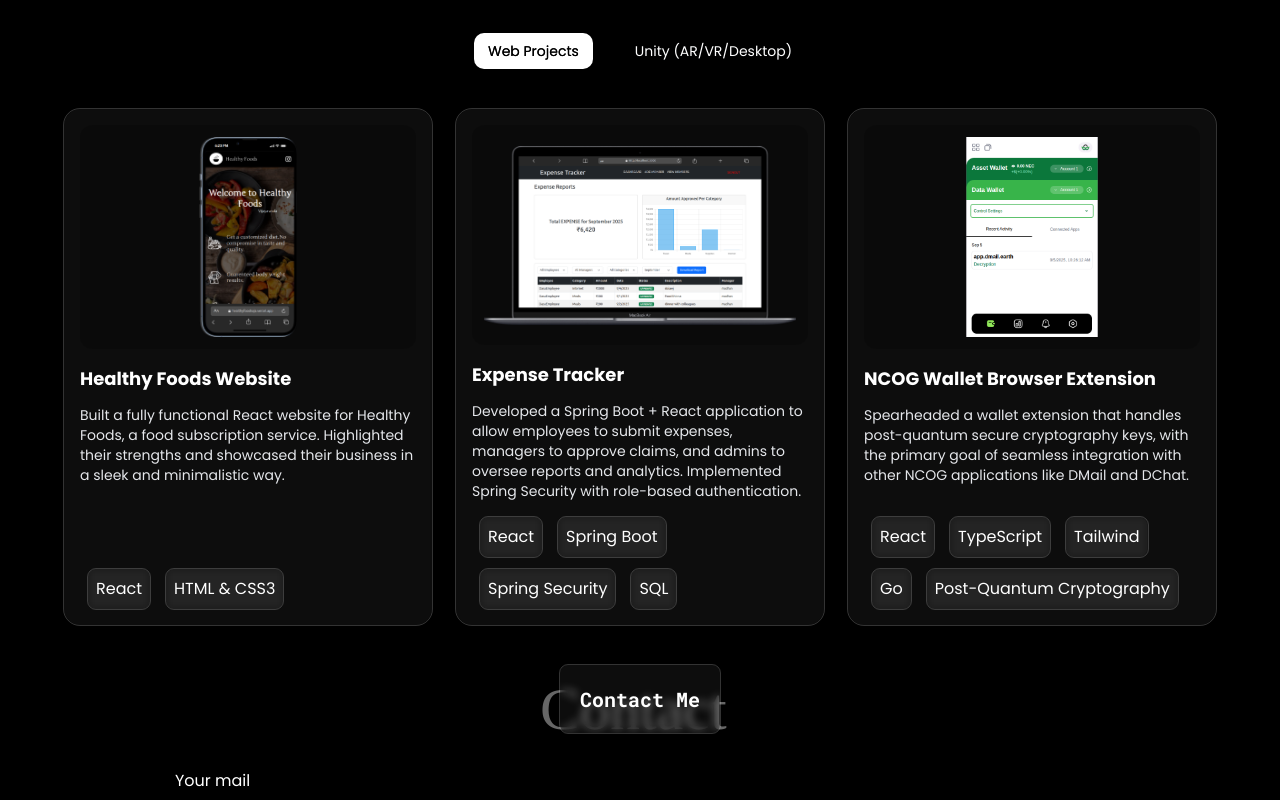
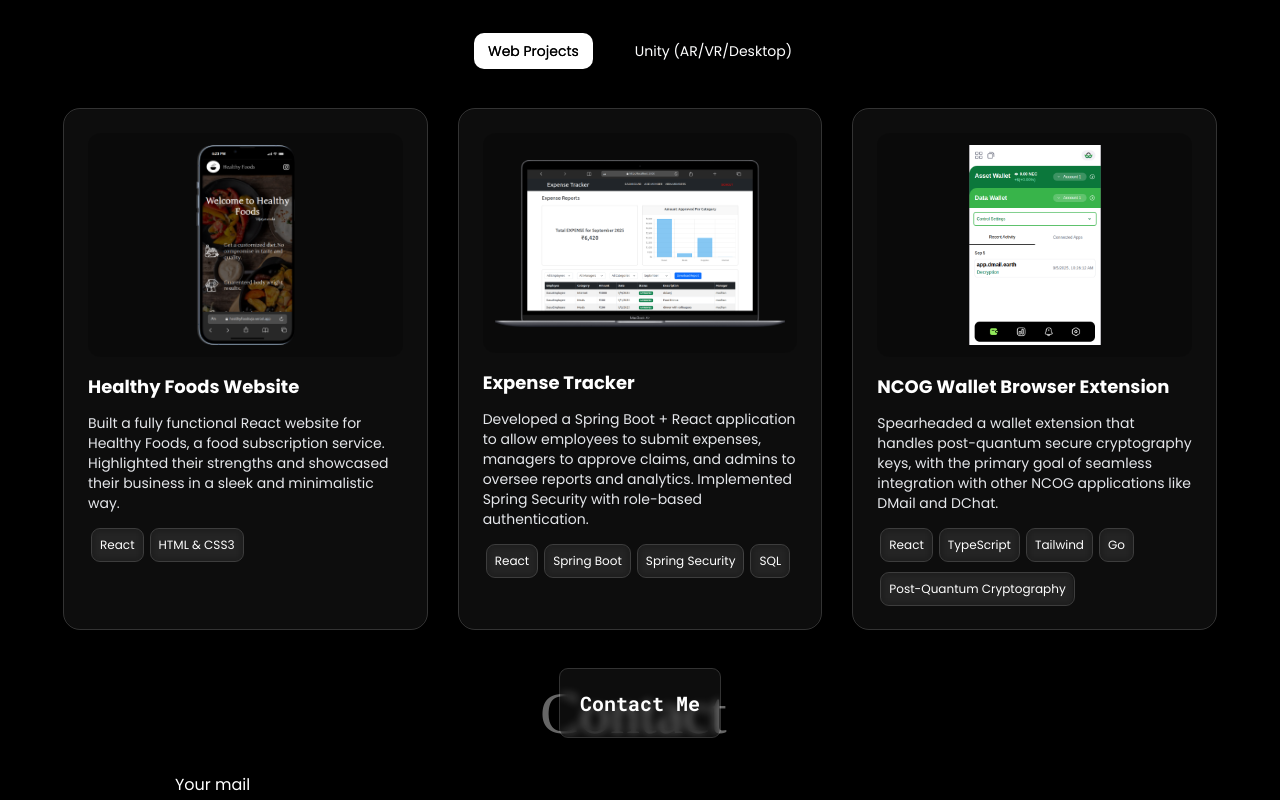
Before and after one commit to TulasidharM/portf.github.io, a React (Create React App) app: page / in a window 1280 px wide. Shown: the part 1927-2727 px from the top of the page. Built offline with nearby package versions, Linux system fonts and the light colour scheme; a web font is replaced by a local one.

Commit message:
Minor css changes

```diff
--- a/src/pages/ProjectSection.js
+++ b/src/pages/ProjectSection.js
@@ -100,11 +100,11 @@ const ProjectSection = () => {
         />
       </div>
 
-      <div className="grid w-full max-w-6xl grid-cols-1 gap-6 md:grid-cols-2 xl:grid-cols-3">
+      <div className="grid w-full max-w-6xl grid-cols-1 gap-8 md:grid-cols-2 xl:grid-cols-3">
         {projectGroups[projectType].map((project) => (
           <article
             key={project.title}
-            className="group h-full rounded-2xl bg-white/5 p-4 outline outline-1 outline-white/20 backdrop-blur-sm transition hover:-translate-y-1 hover:bg-white/10"
+            className="group h-full rounded-2xl bg-white/5 p-6 outline outline-1 outline-white/20 backdrop-blur-sm transition hover:-translate-y-1 hover:bg-white/10"
           >
             <div className="flex h-full flex-col">
               <div className="mb-4 flex min-h-[220px] items-center justify-center rounded-xl bg-black/20 p-3">
@@ -119,7 +119,7 @@ const ProjectSection = () => {
               <h2 className="mb-3 text-lg font-bold">{project.title}</h2>
               <p className="mb-4 text-sm text-gray-200">{project.description}</p>
 
-              <div className="mt-auto flex flex-wrap gap-y-3">
+              <div className="mb-auto flex flex-wrap gap-y-3">
                 {project.skills.map((skill) => (
                   <SkillTag key={`${project.title}-${skill}`} text={skill} />
                 ))}
--- a/src/pages/sub-comps/SkillTag.js
+++ b/src/pages/sub-comps/SkillTag.js
@@ -1,6 +1,6 @@
 const SkillTag = ({text}) =>{
     return(
-        <div className="flex flex-nowrap items-center mx-2 bg-white/5 outline outline-1 outline-white/20 p-2 backdrop-blur-sm rounded-lg">
+        <div className="flex flex-nowrap items-center mx-1 bg-white/5 outline outline-1 outline-white/20 p-2 text-xs backdrop-blur-sm rounded-lg">
             {text}
         </div>
     )
```
